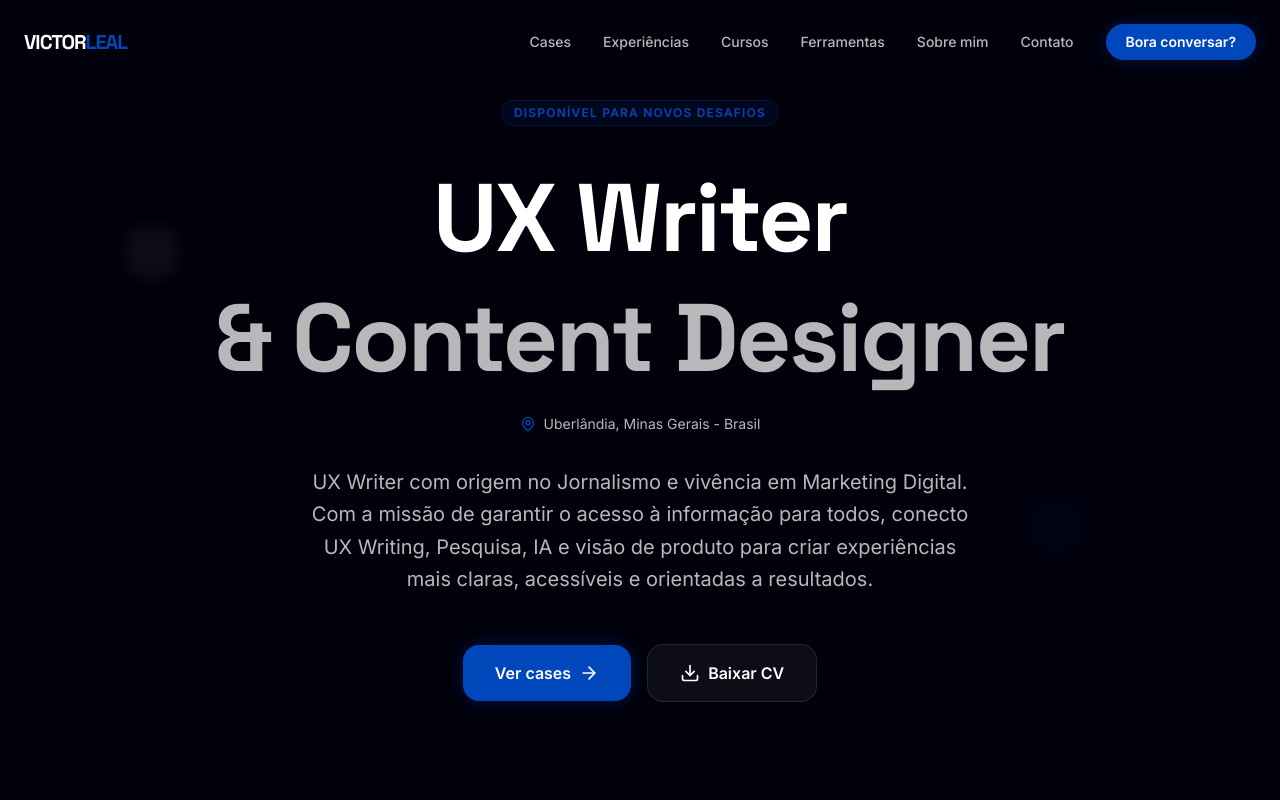
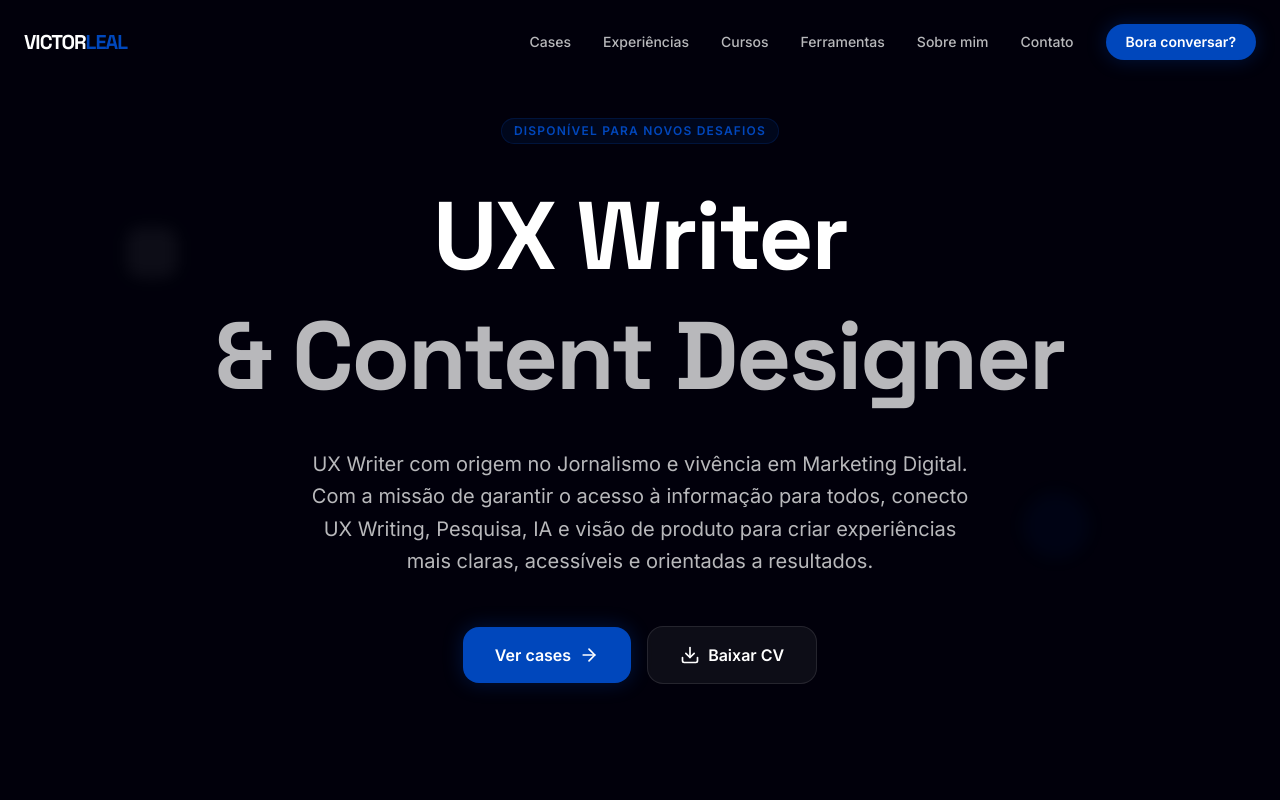
Before and after one commit to Victorleal-19/Portfolio-victor-leal, a React (Vite) app: page / in a window 1280 px wide. Shown: the top 800 px of the page. Built offline with nearby package versions, Linux system fonts and the light colour scheme.

Commit message:
refactor: remove location details from UI
Clean up the Hero and About sections by removing location-specific information.

```diff
--- a/src/components/About.tsx
+++ b/src/components/About.tsx
@@ -29,7 +29,6 @@ export default function About() {
           />
           <div className="absolute bottom-8 left-8 z-20 space-y-2">
              <h3 className="text-3xl font-display font-bold">Victor Leal</h3>
-             <p className="text-brand-blue font-semibold uppercase tracking-widest text-xs">Uberlândia, MG • Brasil</p>
           </div>
         </motion.div>
 
--- a/src/components/Hero.tsx
+++ b/src/components/Hero.tsx
@@ -1,5 +1,5 @@
 import { motion } from "motion/react";
-import { ArrowRight, Download, MapPin } from "lucide-react";
+import { ArrowRight, Download } from "lucide-react";
 
 export default function Hero() {
   return (
@@ -29,15 +29,7 @@ export default function Hero() {
             <span className="text-secondary">& Content Designer</span>
           </motion.h1>
 
-          <motion.div
-            initial={{ opacity: 0, y: 20 }}
-            animate={{ opacity: 1, y: 0 }}
-            transition={{ duration: 0.6, delay: 0.3 }}
-            className="flex items-center justify-center gap-2 text-secondary text-sm"
-          >
-            <MapPin size={16} className="text-brand-blue" />
-            <span>Uberlândia, Minas Gerais - Brasil</span>
-          </motion.div>
+
         </div>
 
         <motion.p
```
